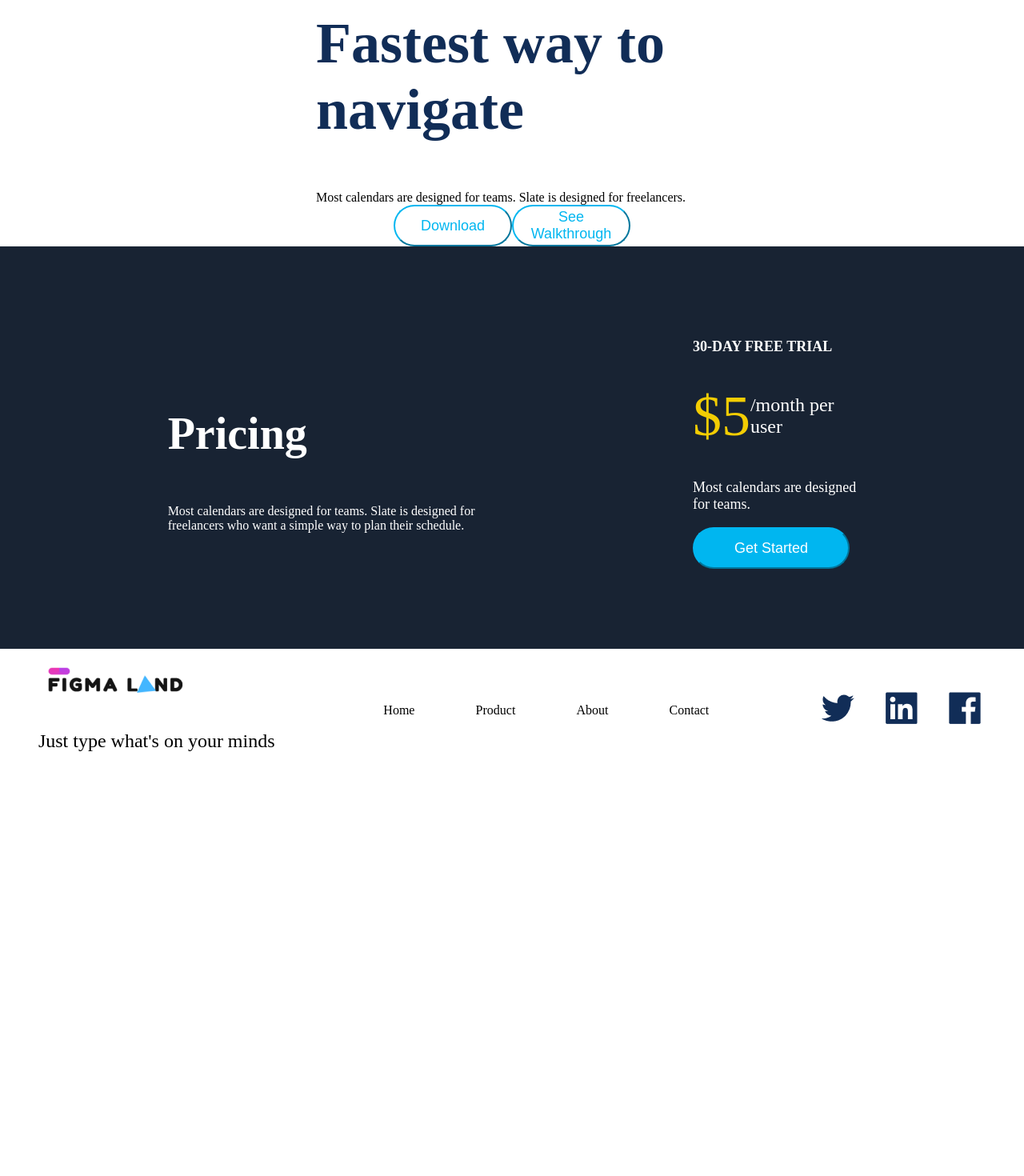
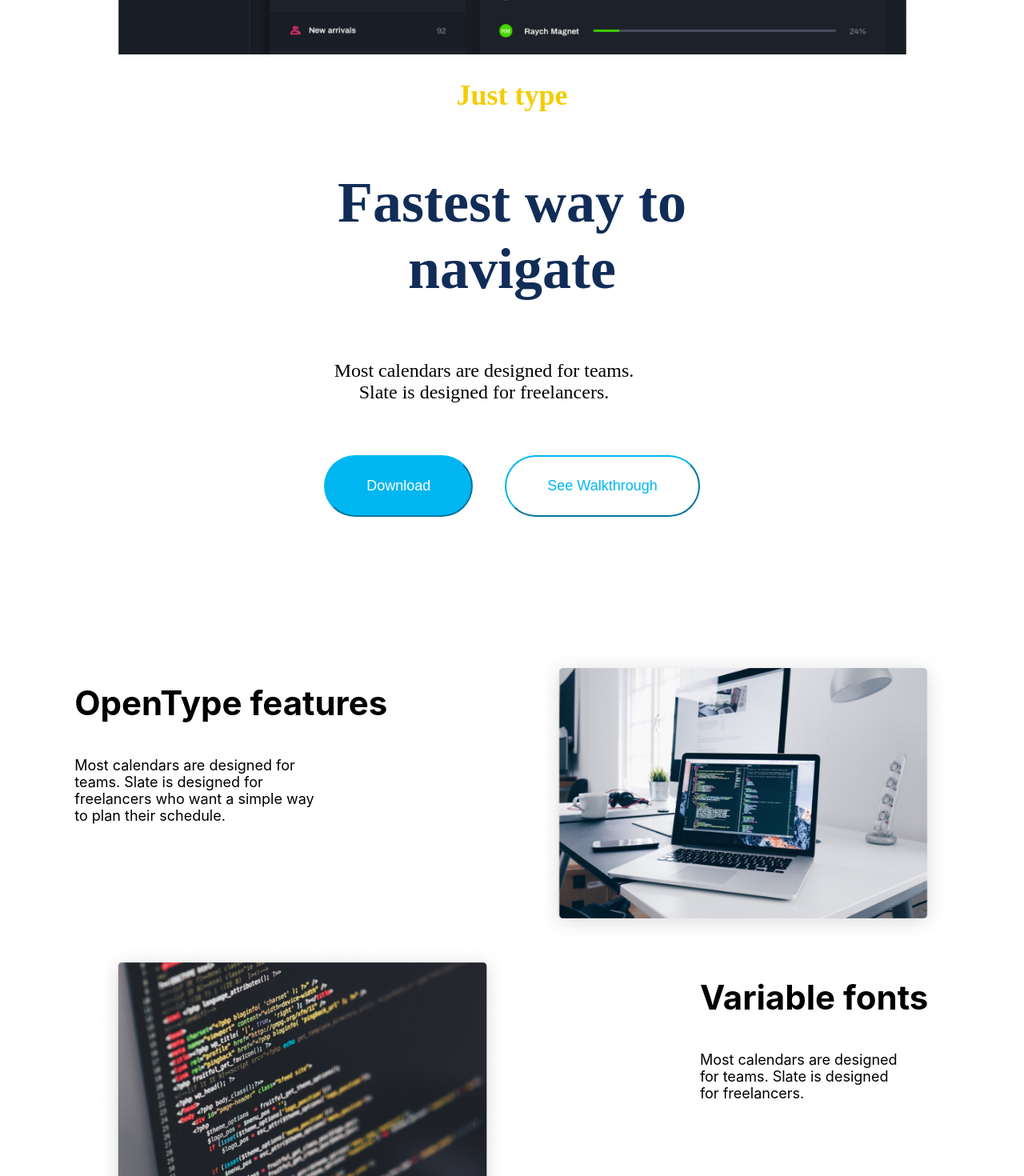
Before and after one commit to kasvrol/landing-page-01, a React (Create React App) app in the folder meu-app/: page / in a window 1280 px wide. Shown: the part 1330-2800 px from the top of the page at 80% size. Before the commit the page ends 2294 px from the top, so only its background shows below. Built offline with nearby package versions, Linux system fonts and the light colour scheme.

Commit message:
mudanças para ajustar o estilo da página

```diff
--- a/meu-app/src/App.js
+++ b/meu-app/src/App.js
@@ -1,6 +1,7 @@
 import React from 'react';
 import Header from "./components/Header/Header";
 import PrimeiraParte from "./components/Apresentacao/PrimeiraParte";
+import Amostragem from "./components/Apresentacao/Amostragem";
 import Pricing from "./components/Pricing/Pricing";
 import Footer from "./components/Footer/Footer";
 
@@ -9,6 +10,7 @@ function App() {
     <div>
       <Header/>
       <PrimeiraParte/>
+      <Amostragem/>
       <Pricing/>
       <Footer/>
     </div>
--- /dev/null
+++ b/meu-app/src/components/Apresentacao/Amostragem.jsx
@@ -0,0 +1,61 @@
+import React, {Component} from "react";
+import Proposta from "../Textos/Proposta";
+import Frase from "../Textos/Frase";
+import Convite from "../Textos/Convite";
+import "./apresentacao.css"
+
+class Amostragem extends Component{
+    render(){
+        return(
+            <div className="body-amostragem">
+                <section className="amostragem-parte-um">
+                    <div>
+                        <h3>OpenType features</h3>
+                        <Proposta/>
+                    </div>
+                    <img src={"image/screen.png"} alt="imagem de um computador" className="screen"/>
+                </section>
+                <section className="amostragem-parte-dois">
+                    <img src={"image/screen (1).png"} alt="imagem da tela deum computador com código de programação" className="screen"/>
+                    <div>
+                        <h3>Variable fonts</h3>
+                        <Frase/>
+                    </div>
+                </section>
+                <section className="amostragem-parte-tres">
+                    <section className="amostragem-parteIII-secaoI">
+                        <div>
+                            <h1 className="titulo-de-apresentacao">
+                            A rethink of how we work
+                            </h1>
+                            <article>
+                                Being a freelancer is a rollercoaster of emotions. We built Slate to keep your
+                            </article>
+                        </div>
+                        <button className="button-get">
+                            Get Started For Free
+                        </button>
+                    </section>
+                    <section className="amostragem-parteIII-secaoII">
+                            <h3>
+                                Testimonials
+                            </h3>
+                            <img src={"image/logos_ibm.png"} alt="imagem da logo da ibm"/>
+                            <article>
+                                <p>Being a freelancer is a rollercoaster of emotions. <br/>
+                                We built Slate to keep your freelance business less stressful. <br/>
+                                We'd love to show you what we're building...</p>
+                            </article>
+                        <img src={"image/client.png"} alt="imagem do cliente"/>
+                        <br/>
+                        <button className="button-all">
+                            All Testimonials
+                        </button>
+                    </section>
+                </section>
+            </div>
+        )
+    }
+
+}
+export default Amostragem;
--- a/meu-app/src/components/Apresentacao/PrimeiraParte.jsx
+++ b/meu-app/src/components/Apresentacao/PrimeiraParte.jsx
@@ -6,8 +6,8 @@ import "./apresentacao.css"
 class PrimeiraParte extends Component{
     render(){
         return(
-            <secton className="body-primeira-parte">
-                <section>
+            <div className="body-primeira-parte">
+                <section className="parte-de-apresentacao">
                     <h1 className="titulo-de-apresentacao">Lightning fast prototyping</h1>
                     <Frase/>
                     <section className="buttons-options">
@@ -16,24 +16,24 @@ class PrimeiraParte extends Component{
                             Try For Free
                         </button>
                      </section>
-                </section>
-                <section>
                     <img src={"image/flat-browser.png"} alt="imagem do produto" className="imagem-do-produto"/>
                 </section>
+                <section  className="subparte">
                     <section>
                         <h2 className="just-type">Just type</h2>
                         <h1 className="titulo-de-apresentacao">Fastest way to navigate</h1>
                         <Frase/>
                     </section>
                     <section className="buttons-options">
-                        <button>
+                            <button className="button-download">
                                 Download
                             </button>
-                        <button>
+                            <button className="button-see">
                                 See Walkthrough
                             </button>
                     </section>
-            </secton>
+                </section>
+            </div>
         )
     }
 
--- a/meu-app/src/components/Apresentacao/apresentacao.css
+++ b/meu-app/src/components/Apresentacao/apresentacao.css
@@ -7,10 +7,19 @@
     flex-wrap: wrap;
 }
 
+.parte-de-apresentacao , .subparte{
+    display:flex;
+    flex-direction:column;
+    justify-content:space-around;
+    font-family: Circular Std;
+    align-items: center;
+}
+
 .titulo-de-apresentacao{
     font-size: 72px;
     color: #112D57;
     width: 490px;
+    text-align: center;
 }
 
 .buttons-options{
@@ -18,6 +27,31 @@
     flex-direction:row;
     justify-content: center;
     align-items: center;
+    padding: 45px 0px 45px 0px;
+}
+
+.body-primeira-parte button, .button-get, .button-all{
+    margin: 20px;
+    font-size: 18px;
+    border-radius: 85px;
+    padding: 26px 51px 26px 51px;
+}
+
+.button-try{
+    background-color: white;
+    border-color: white;
+}
+
+.button-download, .button-get, .button-all{
+    background-color: #00B6F0;
+    color: white;
+    border-color: #00B6F0;
+}
+
+.button-see{
+    background-color: white;
+    border-color: #00B6F0;
+    color: #00B6F0;
 }
 
 .imagem-do-produto{
@@ -29,3 +63,58 @@
     color: #F3CD03;
     font-size: 36px;
 }
+
+.frase{
+    text-align: center;
+    font-size: 24px;
+    width: 420px;
+}
+
+.body-amostragem{
+    padding: 100px 0px 100px 0px;
+}
+
+
+.body-amostragem h3{
+    font-size: 42px
+}
+
+.screen{
+    width: 516px;
+}
+.amostragem-parte-dois, .amostragem-parte-um{
+    display:flex;
+    flex-direction: row;
+    justify-content: space-around;
+}
+.amostragem-parte-dois div, .amostragem-parte-um div{
+    display:flex;
+    flex-direction: column;
+}
+
+.amostragem-parte-dois .frase, .amostragem-parte-um .proposta{
+    font-size: 18px;
+    text-align: left;
+    width: 260px;
+}
+
+.amostragem-parte-um .proposta{
+    width: 310px;
+}
+
+.amostragem-parte-tres{
+    display:flex;
+    flex-direction: column;
+    align-items: center;
+    justify-content: space-around;
+    text-align: center;
+}
+
+.amostragem-parteIII-secaoII article{
+    display:flex;
+    flex-direction: column;
+}
+
+.amostragem-parteIII-secaoI .titulo-de-apresentacao{
+    width:initial;
+}
--- a/meu-app/src/components/Button-Start/button.css
+++ b/meu-app/src/components/Button-Start/button.css
@@ -1,8 +1,7 @@
 .button-start{
-    width:196px;
-    height: 52px;
     background-color: #00B6F0;
     color: white;
-    padding-left: 38px;
-    padding-right: 38px;
+    border-radius: 85px;
+    padding: 26px 51px 26px 51px;
+    border-color: #00B6F0;
 }
--- a/meu-app/src/components/Header/styled-header.css
+++ b/meu-app/src/components/Header/styled-header.css
@@ -16,7 +16,7 @@ ul{
 p{
     font-size: 18px;
 }
-button{
+.body-header button{
     font-size: 18px;
     border-color: #00B6F0;
     width: 148px;
--- a/meu-app/src/components/Textos/Frase.jsx
+++ b/meu-app/src/components/Textos/Frase.jsx
@@ -3,8 +3,8 @@ import React, {Component} from "react";
 class Frase extends Component{
     render(){
         return(
-            <article>
-            Most calendars are designed for teams. Slate is designed for freelancers.
+            <article className="frase">
+                Most calendars are designed for teams. Slate is designed for freelancers.
             </article>
         )
     }
--- a/meu-app/src/components/Textos/Proposta.jsx
+++ b/meu-app/src/components/Textos/Proposta.jsx
@@ -3,7 +3,7 @@ import React, {Component} from "react";
 class Proposta extends Component{
     render(){
         return(
-            <article>
+            <article className="proposta">
             Most calendars are designed for teams. Slate is designed for freelancers who want a simple way to plan their schedule.
             </article>
         )
```
Lines whose indentation alone changed are shown as unchanged.
